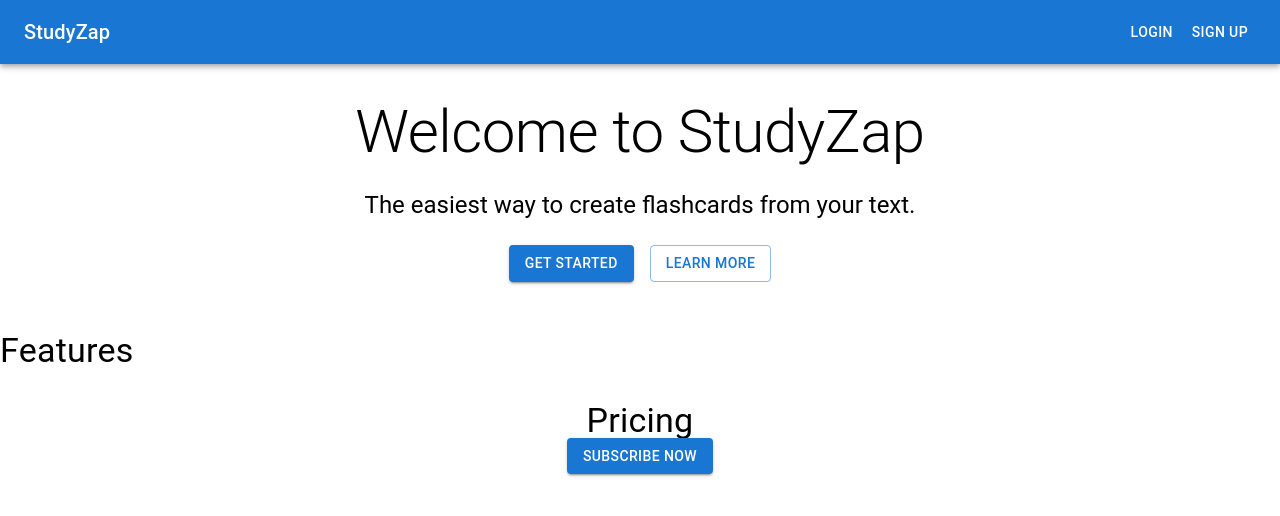
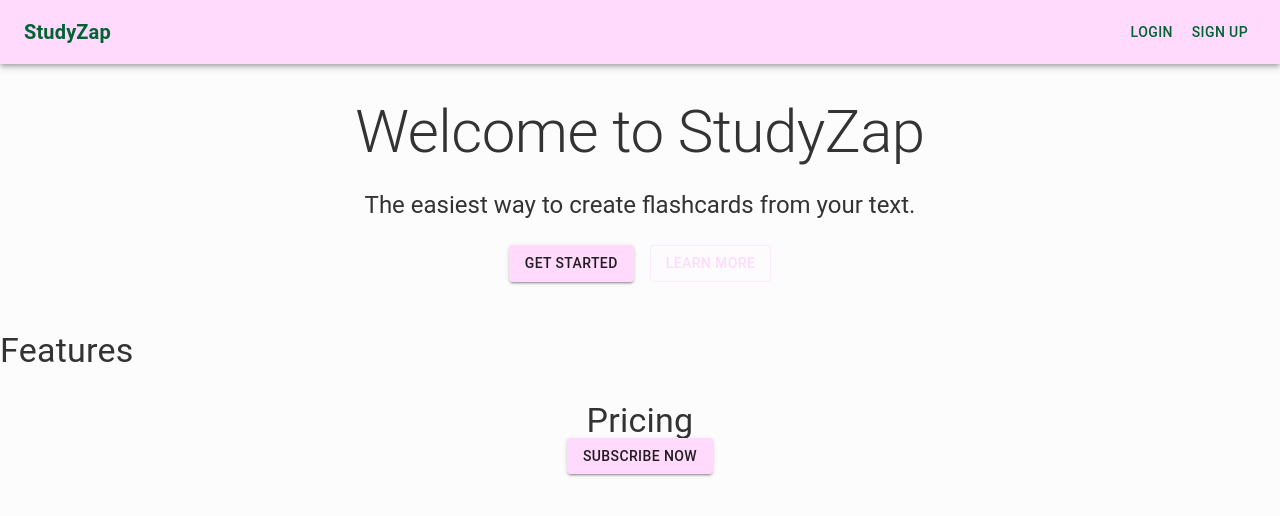
Before and after one commit to jahnltib/studyzap.me, a Next.js app: page / in a window 1280 px wide. Shown: the top 516 px of the page. Built offline with nearby package versions, Linux system fonts and the light colour scheme; no server answers.

Commit message:
added color palette

```diff
--- /dev/null
+++ b/app/ThemeRegistry.js
@@ -0,0 +1,16 @@
+// app/ThemeRegistry.js
+"use client"; // Ensure this is a client component
+
+import React from "react";
+import { ThemeProvider } from "@mui/material/styles";
+import CssBaseline from "@mui/material/CssBaseline";
+import theme from "./theme"; // Import your custom theme
+
+export default function ThemeRegistry({ children }) {
+  return (
+    <ThemeProvider theme={theme}>
+      <CssBaseline />
+      {children}
+    </ThemeProvider>
+  );
+}
--- a/app/components/Navbar.js
+++ b/app/components/Navbar.js
@@ -9,16 +9,16 @@ export default function Navbar() {
   const { isSignedIn, user } = useUser();
   useEffect(() => {}, []);
   return (
-    <AppBar position="static">
+    <AppBar position="static" color="primary">
       <Toolbar>
-        <Typography variant="h6" sx={{ flexGrow: 1 }}>
+        <Typography variant="h6" sx={{ flexGrow: 1 }} color="secondary" fontWeight={"bold"}>
           StudyZap
         </Typography>
         <SignedOut>
-          <Button color="inherit" href="/sign-in">
+          <Button color="secondary" href="/sign-in">
             Login
           </Button>
-          <Button color="inherit" href="/sign-up">
+          <Button color="secondary" href="/sign-up">
             Sign Up
           </Button>
         </SignedOut>
@@ -30,7 +30,7 @@ export default function Navbar() {
                 color: " #016233ff",
               }}
             >
-              Dashboard
+              Flashcards
             </Button>
           </Link>
         </SignedIn>
--- a/app/layout.js
+++ b/app/layout.js
@@ -1,7 +1,8 @@
 import { Inter } from "next/font/google";
 import "./globals.css";
 import { ClerkProvider } from "@clerk/nextjs";
-import { createTheme, ThemeProvider } from "@mui/material";
+import ThemeRegistry from "./ThemeRegistry";
+
 const inter = Inter({ subsets: ["latin"] });
 import Navbar from "./components/Navbar";
 export const metadata = {
@@ -14,8 +15,10 @@ export default function RootLayout({ children }) {
     <ClerkProvider>
       <html lang="en">
         <body className={inter.className}>
-          <Navbar />
-          {children}
+          <ThemeRegistry>
+            <Navbar />
+            {children}
+          </ThemeRegistry>
         </body>
       </html>
     </ClerkProvider>
--- /dev/null
+++ b/app/theme.js
@@ -0,0 +1,25 @@
+// src/theme.js
+import { createTheme } from "@mui/material/styles";
+
+const theme = createTheme({
+  palette: {
+    primary: {
+      main: "#ffdafcff", // Customize the primary color
+    },
+    secondary: {
+      main: "#016233ff", // Customize the secondary color
+    },
+    // You can also customize other colors like background, text, etc.
+    background: {
+      default: "#fcfcfcff",
+    },
+    text: {
+      primary: "#333333",
+    },
+  },
+  typography: {
+    // Customize typography here if needed
+  },
+});
+
+export default theme;
```
Also changed, not shown: app/page.js (+0 -18 lines).
